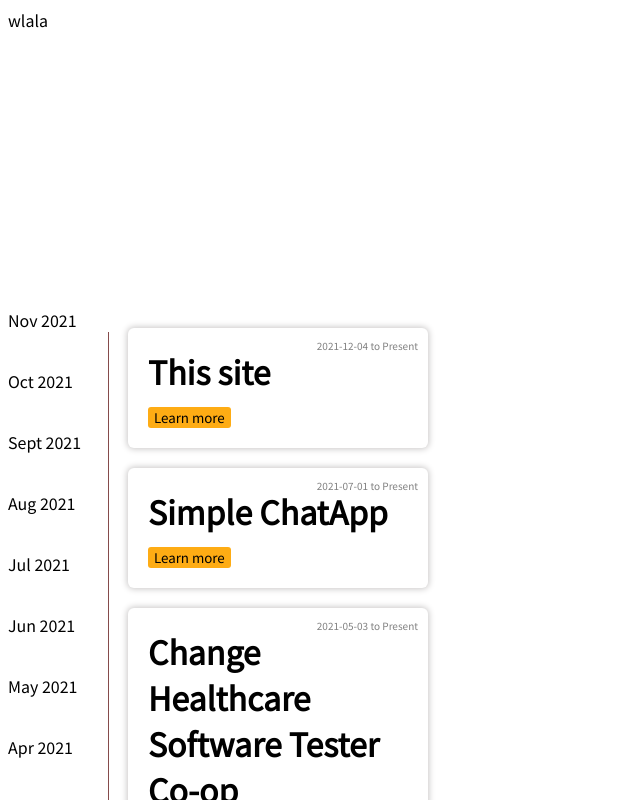
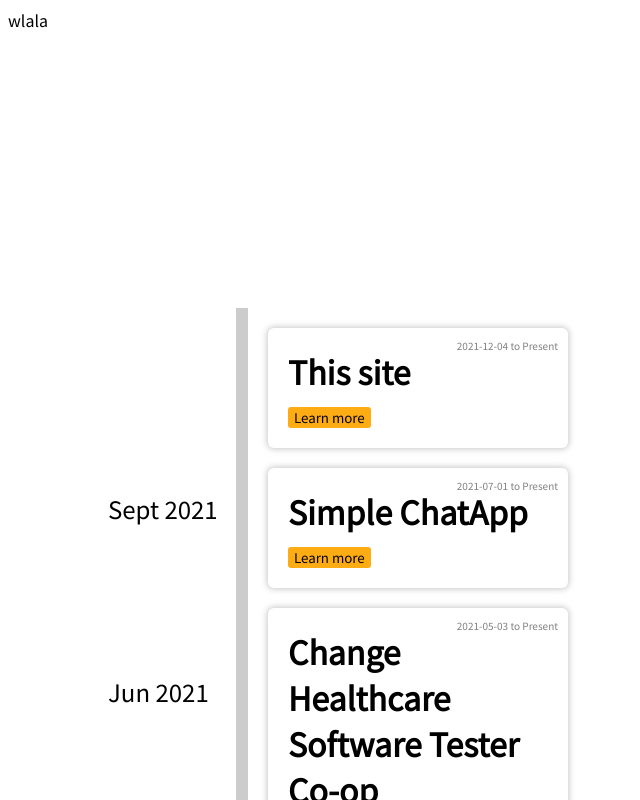
Before and after one commit to t-quinn-t/simple-site, a React (Create React App) app: page / in a window 1280 px wide. Shown: the top 800 px of the page, without its empty margins (0-640 px from the left). Built offline with nearby package versions, Linux system fonts and the light colour scheme.

Commit message:
dev: changed timeline label render method to every 4 months

```diff
--- a/src/components/TimelinePortfolioComponent.js
+++ b/src/components/TimelinePortfolioComponent.js
@@ -28,7 +28,6 @@ function TimelinePortfolio(props) {
             middlePoolRef.current.push(lowerPoolRef.current.shift());
         }
         setTimelineCardPool(middlePoolRef.current);
-        console.log(lowerPoolRef.current)
         return () => {
             window.removeEventListener("scroll", handleTimelineScroll);
         }
@@ -89,9 +88,15 @@ function TimelinePortfolio(props) {
         const options = {year: "numeric", month: "short"}
 
         let blocks = [];
+        let count  = 0;
         while (totalHeight > 0) {
+            let monthStr = " ";
+            if (count === 3) {
+                monthStr = new Intl.DateTimeFormat('en-GB', options).format(month)
+                count = 0;
+            }
             month = month - 1000 * 60 * 60 * 24 * 30.5;
-            let monthStr = new Intl.DateTimeFormat('en-GB', options).format(month)
+
             blocks.push(
                 <div className='timeline-block' key={totalHeight}
                 style={{"height": blockHeight}}>
@@ -99,6 +104,7 @@ function TimelinePortfolio(props) {
                 </div>
             );
             totalHeight-= blockHeight;
+            ++count;
         }
         return (
             <div className='timeline-body'>
--- a/src/style/TimelinePortfolioStyle.css
+++ b/src/style/TimelinePortfolioStyle.css
@@ -3,20 +3,28 @@
 
 .timeline-container {
     display: flex;
+    margin-left: 100px;
 }
 .timeline-body {
     display: inline-block;
+
 }
 .timeline-block {
-    width: 100px;
+    width: 140px;
+    height: 0;
+    position: relative;
+    font-size: 24px;
 }
+
 .timeline-block::after {
     content: " ";
     display: inline-block;
-    width: 1px;
+    position: absolute;
+    top: 0;
+    right: 0;
+    width: 12px;
     height: 100%;
-    margin-left: 100px;
-    background-color: rgb(133, 75, 75);
+    background-color: rgb(204, 204, 204);
 }
 
 /* ================ Timeline Container ===================== */
@@ -24,7 +32,7 @@
     /* position:fixed; */
     display: inline-block;
     top: 20px;
-    left: 120px;
+    left: 248px;
     box-sizing: border-box;
 }
 
```
